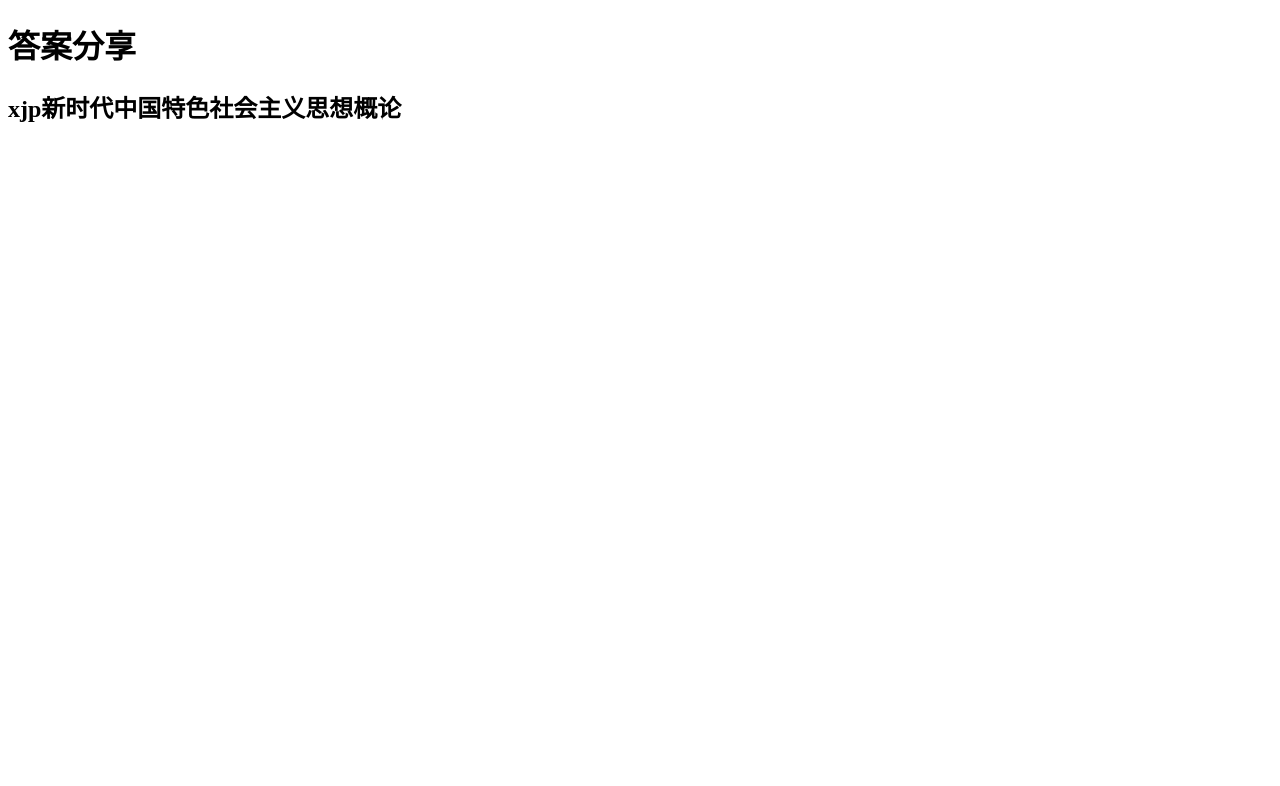
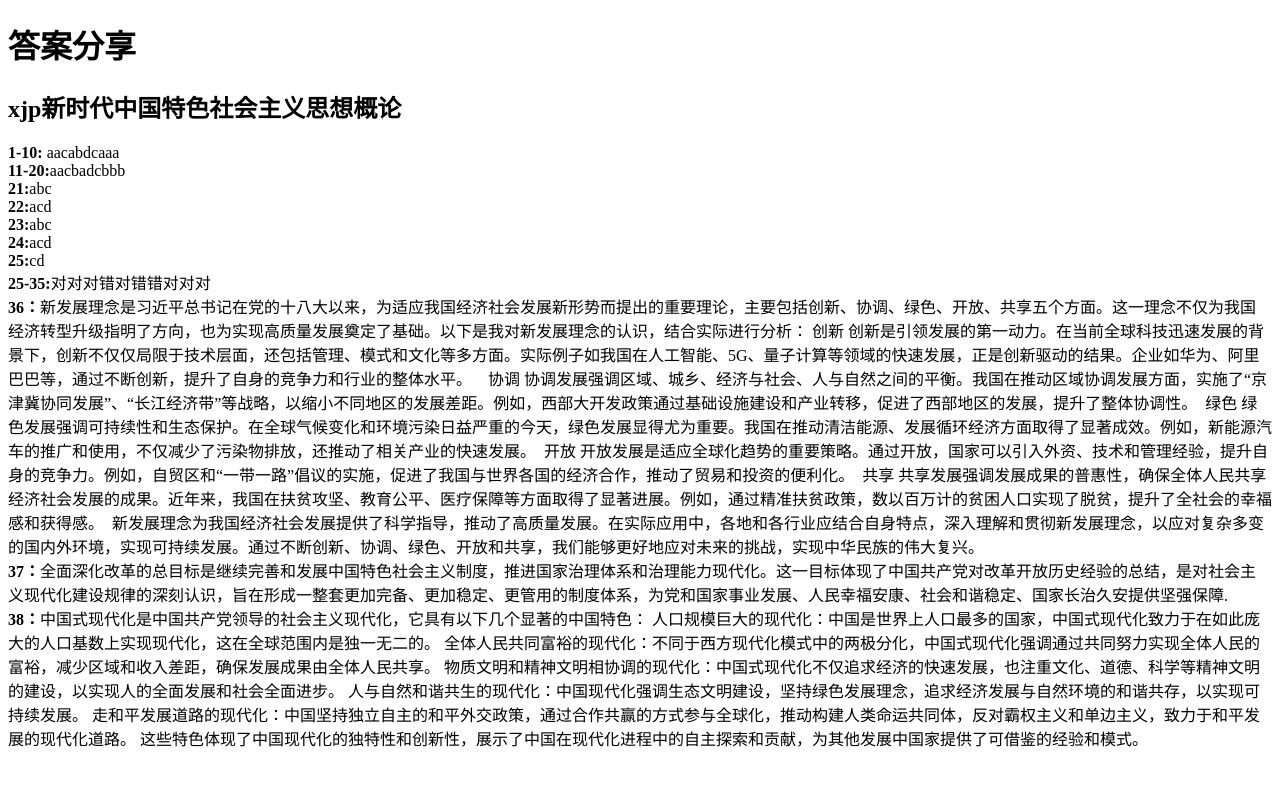
Before and after one commit to XianRenL/play, a plain HTML site: page topic.html in a window 1280 px wide. Drawn offline with Linux system fonts and the light colour scheme.

Commit message:
Update topic.html

```diff
--- a/topic.html
+++ b/topic.html
@@ -3,10 +3,33 @@
 <head>
     <meta charset="UTF-8">
     <meta name="viewport" content="width=device-width, initial-scale=1.0">
-    <title>Document</title>
+    <title>答案分享</title>
 </head>
 <body>
     <h1>答案分享</h1>
     <h2>xjp新时代中国特色社会主义思想概论</h2>
+    <b>1-10:</b> aacabdcaaa <br>
+    <b>11-20:</b>aacbadcbbb<br>
+    <b>21:</b>abc<br>
+    <b>22:</b>acd<br>
+    <b>23:</b>abc<br>
+    <b>24:</b>acd<br>
+    <b>25:</b>cd<br>
+    <b>25-35:</b>对对对错对错错对对对 <br>
+<b>36：</b>新发展理念是习近平总书记在党的十八大以来，为适应我国经济社会发展新形势而提出的重要理论，主要包括创新、协调、绿色、开放、共享五个方面。这一理念不仅为我国经济转型升级指明了方向，也为实现高质量发展奠定了基础。以下是我对新发展理念的认识，结合实际进行分析：
+创新 创新是引领发展的第一动力。在当前全球科技迅速发展的背景下，创新不仅仅局限于技术层面，还包括管理、模式和文化等多方面。实际例子如我国在人工智能、5G、量子计算等领域的快速发展，正是创新驱动的结果。企业如华为、阿里巴巴等，通过不断创新，提升了自身的竞争力和行业的整体水平。
+ 协调 协调发展强调区域、城乡、经济与社会、人与自然之间的平衡。我国在推动区域协调发展方面，实施了“京津冀协同发展”、“长江经济带”等战略，以缩小不同地区的发展差距。例如，西部大开发政策通过基础设施建设和产业转移，促进了西部地区的发展，提升了整体协调性。
+绿色 绿色发展强调可持续性和生态保护。在全球气候变化和环境污染日益严重的今天，绿色发展显得尤为重要。我国在推动清洁能源、发展循环经济方面取得了显著成效。例如，新能源汽车的推广和使用，不仅减少了污染物排放，还推动了相关产业的快速发展。
+开放 开放发展是适应全球化趋势的重要策略。通过开放，国家可以引入外资、技术和管理经验，提升自身的竞争力。例如，自贸区和“一带一路”倡议的实施，促进了我国与世界各国的经济合作，推动了贸易和投资的便利化。
+共享 共享发展强调发展成果的普惠性，确保全体人民共享经济社会发展的成果。近年来，我国在扶贫攻坚、教育公平、医疗保障等方面取得了显著进展。例如，通过精准扶贫政策，数以百万计的贫困人口实现了脱贫，提升了全社会的幸福感和获得感。
+ 新发展理念为我国经济社会发展提供了科学指导，推动了高质量发展。在实际应用中，各地和各行业应结合自身特点，深入理解和贯彻新发展理念，以应对复杂多变的国内外环境，实现可持续发展。通过不断创新、协调、绿色、开放和共享，我们能够更好地应对未来的挑战，实现中华民族的伟大复兴。
+<br><b>37：</b>全面深化改革的总目标是继续完善和发展中国特色社会主义制度，推进国家治理体系和治理能力现代化。这一目标体现了中国共产党对改革开放历史经验的总结，是对社会主义现代化建设规律的深刻认识，旨在形成一整套更加完备、更加稳定、更管用的制度体系，为党和国家事业发展、人民幸福安康、社会和谐稳定、国家长治久安提供坚强保障.
+<br><b>38：</b>中国式现代化是中国共产党领导的社会主义现代化，它具有以下几个显著的中国特色：
+人口规模巨大的现代化：中国是世界上人口最多的国家，中国式现代化致力于在如此庞大的人口基数上实现现代化，这在全球范围内是独一无二的。
+全体人民共同富裕的现代化：不同于西方现代化模式中的两极分化，中国式现代化强调通过共同努力实现全体人民的富裕，减少区域和收入差距，确保发展成果由全体人民共享。
+物质文明和精神文明相协调的现代化：中国式现代化不仅追求经济的快速发展，也注重文化、道德、科学等精神文明的建设，以实现人的全面发展和社会全面进步。
+人与自然和谐共生的现代化：中国现代化强调生态文明建设，坚持绿色发展理念，追求经济发展与自然环境的和谐共存，以实现可持续发展。
+走和平发展道路的现代化：中国坚持独立自主的和平外交政策，通过合作共赢的方式参与全球化，推动构建人类命运共同体，反对霸权主义和单边主义，致力于和平发展的现代化道路。
+这些特色体现了中国现代化的独特性和创新性，展示了中国在现代化进程中的自主探索和贡献，为其他发展中国家提供了可借鉴的经验和模式。
 </body>
 </html>
```
